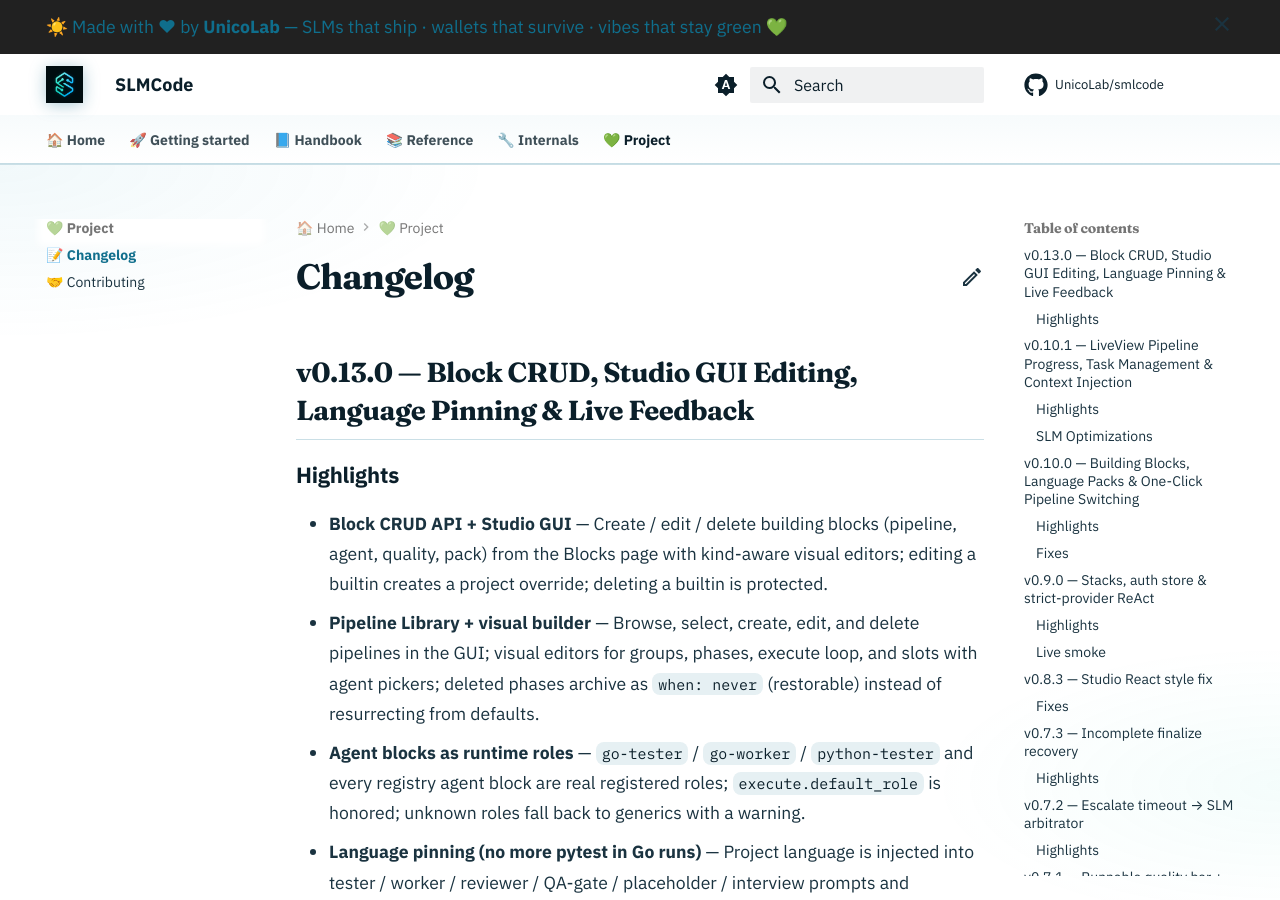
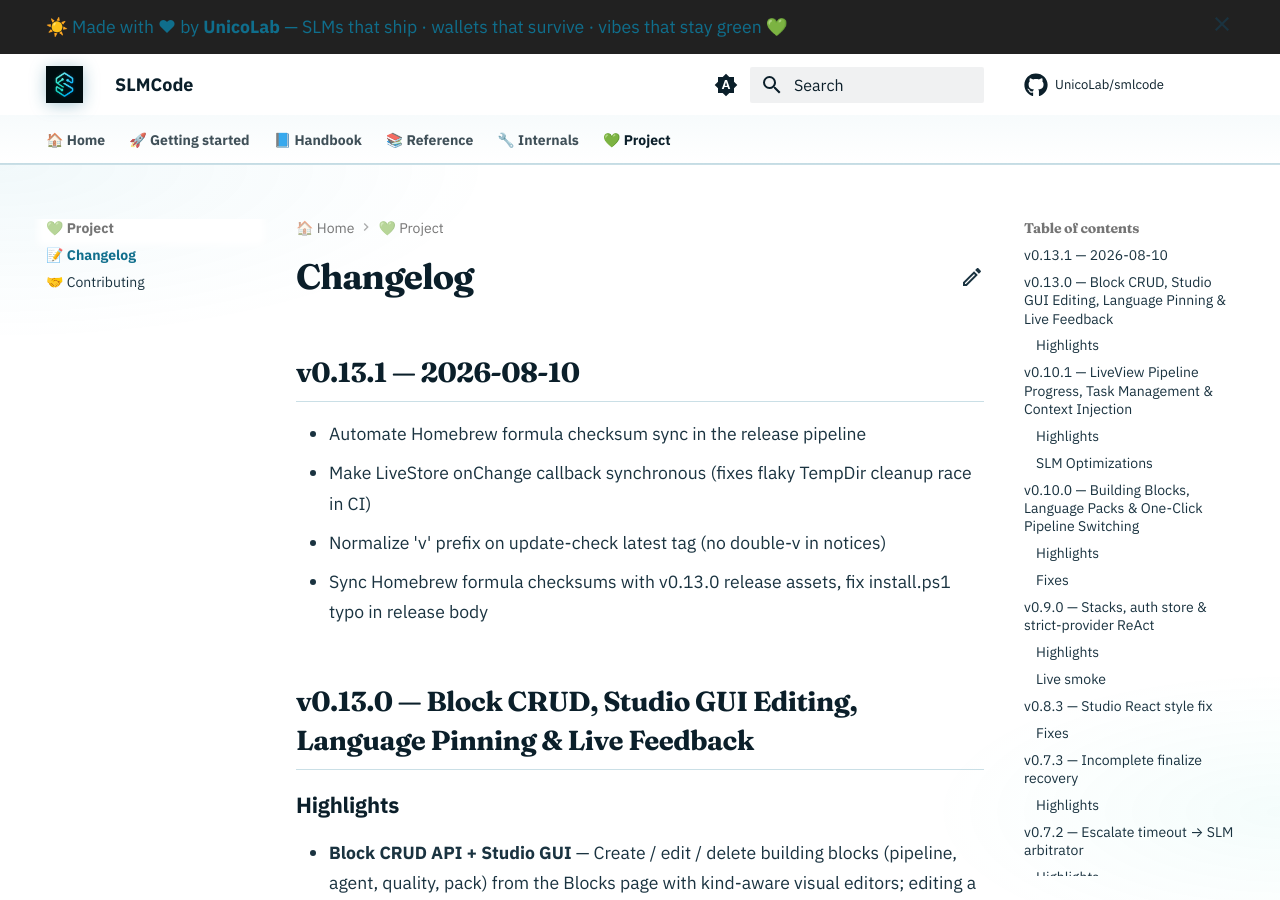
Before and after one commit to UnicoLab/smlcode, an MkDocs documentation site: the page built from docs/changelog.md, in a window 1280 px wide and 900 px high. Built offline with MkDocs 1.6.1 and Material for MkDocs 9.7.7, drawn with Linux system fonts in a browser that asks for light colours; comment, search, counter and statistics services are not loaded.

Commit message:
chore: release v0.13.1

```diff
--- a/docs/changelog.md
+++ b/docs/changelog.md
@@ -1,5 +1,11 @@
 # Changelog
 
+## v0.13.1 — 2026-08-10
+
+- Automate Homebrew formula checksum sync in the release pipeline
+- Make LiveStore onChange callback synchronous (fixes flaky TempDir cleanup race in CI)
+- Normalize 'v' prefix on update-check latest tag (no double-v in notices)
+- Sync Homebrew formula checksums with v0.13.0 release assets, fix install.ps1 typo in release body
 ## v0.13.0 — Block CRUD, Studio GUI Editing, Language Pinning & Live Feedback
 
 ### Highlights
```
Also changed, not shown: README.md (+1 -1 lines), 2 other files.
